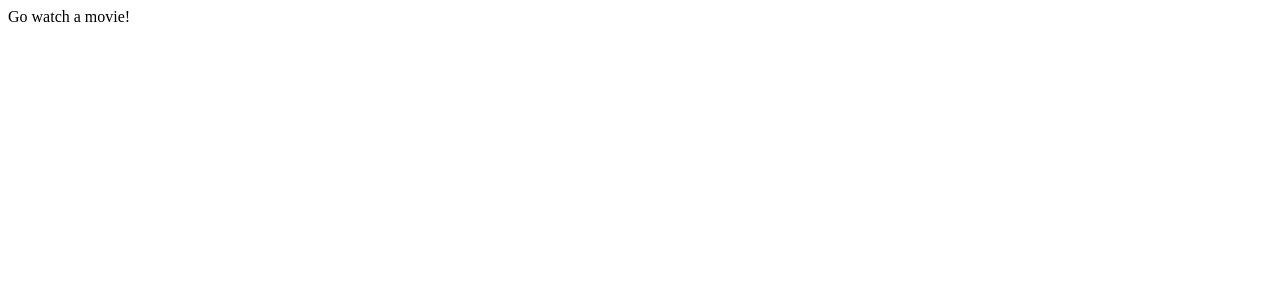
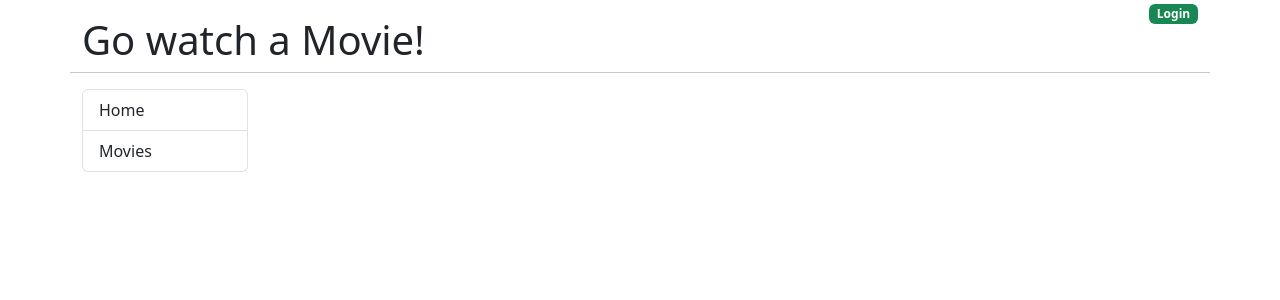
Before and after one commit to Louis-Gil/playground, a React (Create React App) app in the folder go_guide/movie/movies-front/: page / in a window 1280 px wide. Shown: the top 300 px of the page. Built offline with nearby package versions, Linux system fonts and the light colour scheme.

Commit message:
feat : Add container to index html

```diff
--- a/go_guide/movie/movies-front/public/index.html
+++ b/go_guide/movie/movies-front/public/index.html
@@ -10,34 +10,17 @@
 			content="Web site created using create-react-app"
 		/>
 		<link rel="apple-touch-icon" href="%PUBLIC_URL%/logo192.png" />
-    <!--
-      manifest.json provides metadata used when your web app is installed on a
-      user's mobile device or desktop. See https://developers.google.com/web/fundamentals/web-app-manifest/
-    -->
 		<link rel="manifest" href="%PUBLIC_URL%/manifest.json" />
-    <!--
-      Notice the use of %PUBLIC_URL% in the tags above.
-      It will be replaced with the URL of the `public` folder during the build.
-      Only files inside the `public` folder can be referenced from the HTML.
-
-      Unlike "/favicon.ico" or "favicon.ico", "%PUBLIC_URL%/favicon.ico" will
-      work correctly both with client-side routing and a non-root public URL.
-      Learn how to configure a non-root public URL by running `npm run build`.
-    -->
-    <title>React App</title>
+		<link
+			href="https://cdn.jsdelivr.net/npm/bootstrap@5.3.2/dist/css/bootstrap.min.css"
+			rel="stylesheet"
+			integrity="sha384-T3c6CoIi6uLrA9TneNEoa7RxnatzjcDSCmG1MXxSR1GAsXEV/Dwwykc2MPK8M2HN"
+			crossorigin="anonymous"
+		/>
+		<title>Go watch a movie</title>
 	</head>
 	<body>
 		<noscript>You need to enable JavaScript to run this app.</noscript>
 		<div id="root"></div>
-    <!--
-      This HTML file is a template.
-      If you open it directly in the browser, you will see an empty page.
-
-      You can add webfonts, meta tags, or analytics to this file.
-      The build step will place the bundled scripts into the <body> tag.
-
-      To begin the development, run `npm start` or `yarn start`.
-      To create a production bundle, use `npm run build` or `yarn build`.
-    -->
 	</body>
 </html>
--- a/go_guide/movie/movies-front/src/App.js
+++ b/go_guide/movie/movies-front/src/App.js
@@ -1,5 +1,35 @@
 function App() {
-	return <div>Go watch a movie!</div>;
+	return (
+		<div className="container">
+			<div className="row">
+				<div className="col">
+					<h1 className="mt-3">Go watch a Movie!</h1>
+				</div>
+				<div className="col text-end">
+					<a href="#!">
+						<span className="badge bg-success">Login</span>
+					</a>
+				</div>
+        <hr className="mb-3" />
+			</div>
+
+			<div className="row">
+				<div className="col-md-2">
+					<nav>
+						<div className="list-group">
+							<a href="#!" className="list-group-item list-group-item-action">
+								Home
+							</a>
+							<a href="#!" className="list-group-item list-group-item-action">
+								Movies
+							</a>
+						</div>
+					</nav>
+				</div>
+				<div className="col-md-10"></div>
+			</div>
+		</div>
+	);
 }
 
 export default App;
```
Lines whose indentation alone changed are shown as unchanged.
